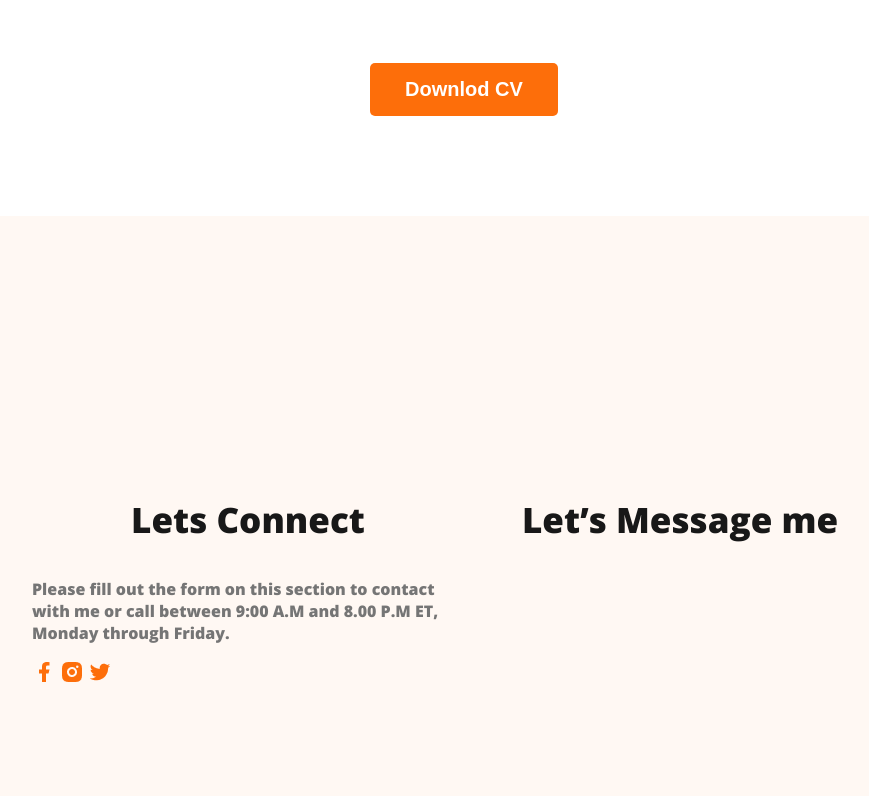
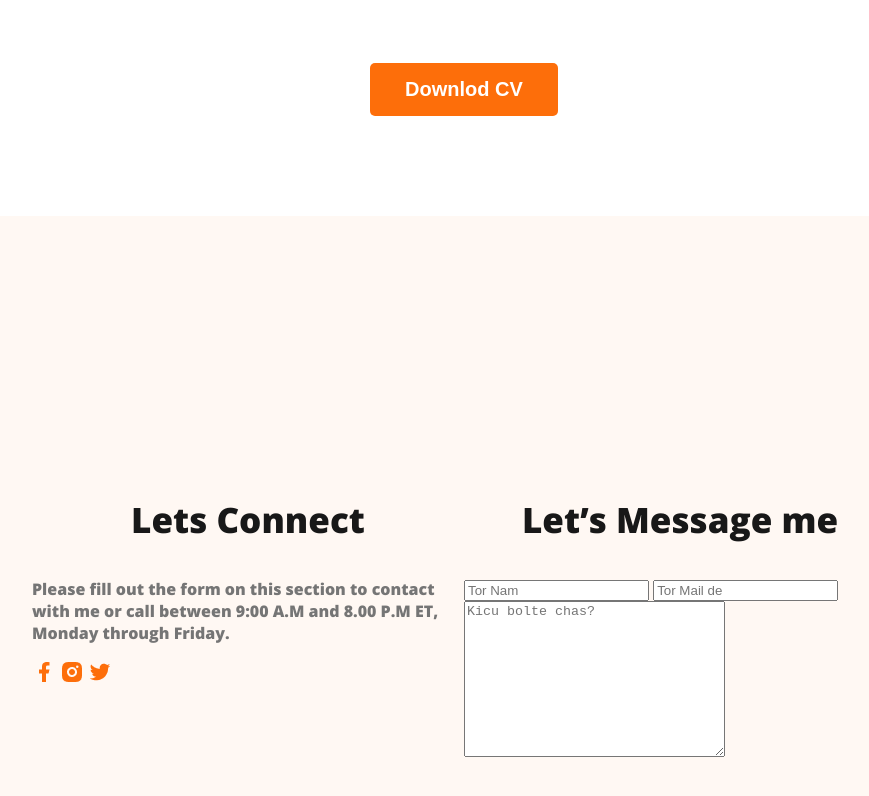
Before and after one commit to thamid17/web-developer-porttfolio, a plain HTML site: page index.html in a window 1280 px wide. Shown: the part 3498-4294 px from the top of the page, without its empty margins (176-1045 px from the left). Drawn offline with nearby package versions, Linux system fonts and the light colour scheme.

Commit message:
footer just finish

```diff
--- a/index.html
+++ b/index.html
@@ -196,7 +196,15 @@
 
         <div class="footer-colum">
             <h3 class="section-title">Let’s Message me</h3>
+
+            <form class="form-main" action="">
+               <input type="text" placeholder="Tor Nam">
+               <input type="email" placeholder="Tor Mail de">
+               <textarea name="" id="" placeholder="Kicu bolte chas?" cols="30" rows="10"></textarea>
+            </form>
+
         </div>
+
 
     </footer>
 
```
Also changed, not shown: style/style.css (line endings or trailing spaces).
